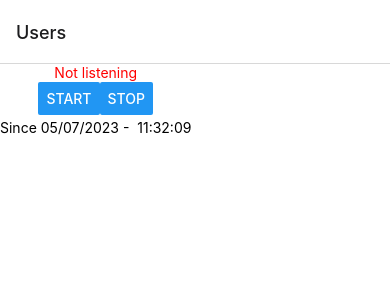
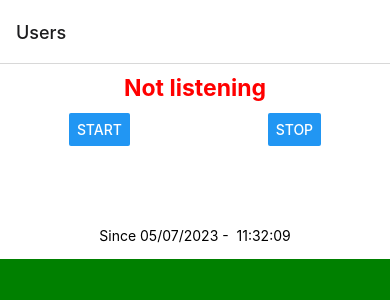
Before and after one commit to AspiranteDevWeb/sms_gateway, a React Native app: screen /Users in a window 390 px wide. Shown: the top 300 px of the page. Built offline with nearby package versions, Linux system fonts and the light colour scheme.

Commit message:
updating... improving style

```diff
--- a/src/components/cards/card_user.js
+++ b/src/components/cards/card_user.js
@@ -59,11 +59,7 @@ const styles = StyleSheet.create({
         borderRadius:5,
 
     },
-    button:{
-        marginBottom:30,
-        width:269,
-        backgroundColor:'blue',
-    },
+
     cards_components:{
         color:'black',
         fontSize:22,
--- a/src/components/index.js
+++ b/src/components/index.js
@@ -10,12 +10,14 @@ export default function Display_pages({stateButtonStart, viewState_StartButton,
 
     return(
        <View style={styles.container}>
+         <View style={{flex:1, alignItems:'center', justifyContent:'center'}}>
         { stateButtonStart === true ?  <Text style={styles.positive}>Currently listening</Text> : <Text style={styles.negative}>Not listening</Text>}
+        </View>
          <View style={styles.componentButton}>
             <Start_button viewState_StartButton={viewState_StartButton}/>
             <Stop_button viewState_StopButton={viewState_StopButton}/>
          </View>
-         <View>
+         <View style={styles.date}>
             <Text>Since 05/07/2023 -  11:32:09</Text>
          </View>
        </View>
@@ -24,25 +26,40 @@ export default function Display_pages({stateButtonStart, viewState_StartButton,
 
 const styles = StyleSheet.create({
    container: {
-     flex: 1,
+     flex: 3,
      backgroundColor: 'white',
-
-     alignItems:'center',
+     justifyContent:'center',
+     //alignItems:'center',
 
    },
    positive:{
       //backgroundColor:'green',
       color:'green',
+      fontSize: 23,
+      fontWeight:'bold',
+      justifyContent:'center',
+      alignItems:'center',
+
    },
    negative:{
       //backgroundColor:'red',
       color:'red',
+      fontSize: 23,
+      fontWeight:'bold',
+      justifyContent:'center',
+      alignItems:'center',
    },
    componentButton:{
+      flex: 2,
       flexDirection:'row',
-      justifyContent:'space-between',
+      justifyContent:'space-around',
       marginTop:1,
-      marginBottom:4,
+      marginBottom:2,
       backgroundColor:'white'
+   },
+   date:{
+      flex:1,
+      alignItems:'center',
+      justifyContent:'center',
    }
  });
--- a/src/pages/main_page.js
+++ b/src/pages/main_page.js
@@ -39,17 +39,22 @@ export default function Main_page(){
 
 const styles = StyleSheet.create({
     container: {
-      flex: 1,
-      backgroundColor: 'white',
-      flexDirection:'row'
+      flex: 5,
+      backgroundColor: 'black',
+      //flexDirection:'column',
+      //alignItems:'center',
+      //justifyContent:'space-between'
 
     },
     header:{
-       backgroundColor:'white',
+        flex: 1,
+       //backgroundColor:'blue',
+       //alignItems: 'center'
        //marginTop:0,
     },
     body:{
-       backgroundColor:'white',
+        flex: 3,
+       backgroundColor:'green',
        alignItems:'center'
        //marginTop: 20,
 
```
